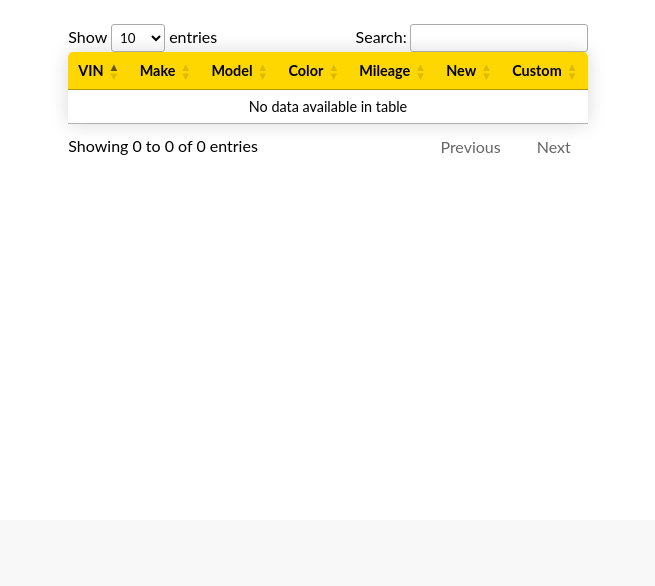
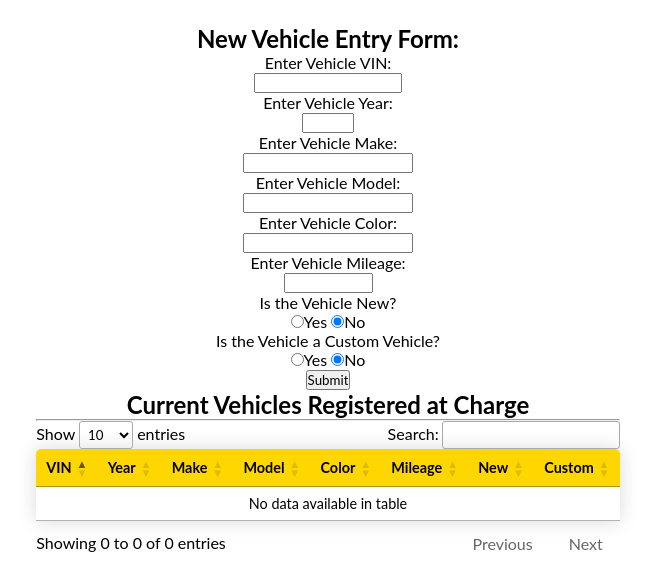
Before and after one commit to nmarhari/DSD-Charge, a PHP site: page /vehicles.php in a window 1280 px wide. Shown: the part 280-866 px from the top of the page, without its empty margins (312-967 px from the left). Before the commit the page ends 435 px from the top, so only its background shows below. Run offline with PHP 8.4, Linux system fonts and the light colour scheme; data that the repository does not hold is empty; a stand-in replaces the project's code that opens the database connection; some libraries are stand-ins or nearby versions.

Commit message:
registervehicle

```diff
--- a/vehicles.php
+++ b/vehicles.php
@@ -68,10 +68,63 @@
 
         <section class="content">
 
+            <div class="vehicle-entry">
+                <h1>New Vehicle Entry Form:</h1>
+
+                <form action="vehicles.php" method="get">
+                    <p>Enter Vehicle VIN:</p> <input type="text" size="17" minlength="17" name="VIN">
+                    <p>Enter Vehicle Year:</p> <input type="text" size="4" name="year">
+                    <p>Enter Vehicle Make:</p> <input type="text" size="20" name="make">
+                    <p>Enter Vehicle Model:</p> <input type="text" size="20" name="model">
+                    <p>Enter Vehicle Color:</p> <input type="text" size="20" name="color">
+                    <p>Enter Vehicle Mileage:</p> <input type="text" size="9" name="mileage">
+                    <p>Is the Vehicle New?</p>
+                    <input type="radio" name="isnew" value="Yes">Yes</input>
+                    <input type="radio" name="isnew" value="No" checked>No</input>
+                    <p>Is the Vehicle a Custom Vehicle?</p>
+                    <input type="radio" name="custom" value="Yes">Yes</input>
+                    <input type="radio" name="custom" value="No" checked>No</input>
+                    <br>
+                    <input type="hidden" name="form_submitted" value="1">
+                    <input type="submit" value="Submit">
+
+            </div>
+
+            <?php
+
+                if (isset($_GET["form_submitted"])) {
+                    if (!empty($_GET["VIN"]) && !empty($_GET["year"]) && !empty($_GET["make"]) && !empty($_GET["model"]) && !empty($_GET["color"]) && !empty($_GET["mileage"]) && !empty($_GET["isnew"]) && !empty($_GET["custom"])) {
+                        $VIN = $_GET["VIN"];
+                        $year = $_GET["year"];
+                        $make = $_GET["make"];
+                        $model = $_GET["model"];
+                        $color = $_GET["color"];
+                        $mileage = $_GET["mileage"];
+                        $isnew = $_GET["isnew"];
+                        $custom = $_GET["custom"];
+
+                        $sql = $conn->prepare("INSERT INTO vehicle values(?,?,?,?,?,?,?,?)");
+                        $sql->bind_param("sisssdss", $VIN, $year, $make, $model, $color, $mileage, $isnew, $custom);
+                        $sql->execute();
+                        echo $sql->error;
+                        $sql->close();
+                    }
+                }
+
+            ?>
+
+
+            <h2>Current Vehicles Registered at Charge</h2>
             <table class="content-table" id="myTable">
+
+
+
+                <hr>
+
                 <thead>
                     <tr>
                         <th>VIN</th>
+                        <th>Year</th>
                         <th>Make</th>
                         <th>Model</th>
                         <th>Color</th>
@@ -94,6 +147,7 @@
                             while ($row = $result->fetch_assoc()) {
                                 echo "<tr>
                                 <td>".$row["VIN"]."</td>
+                                <td>".$row["year"]."</td>
                                 <td>".$row["make"]."</td>
                                 <td>".$row["model"]."</td>
                                 <td>".$row["color"]."</td>
```
